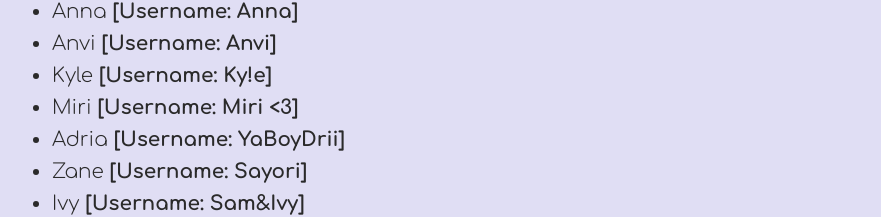
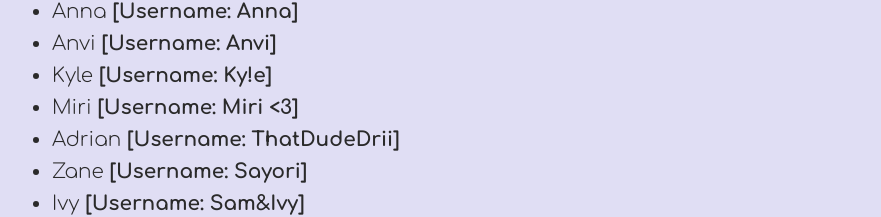
Before and after one commit to shubhangi6464/Welcome-To-The-Community, a plain HTML site: page index.html in a window 1280 px wide. Shown: the part 1939-2156 px from the top of the page, without its empty margins (208-1089 px from the left). Drawn offline with Linux system fonts and the light colour scheme.

Commit message:
Update index.html

```diff
--- a/index.html
+++ b/index.html
@@ -130,7 +130,7 @@ ul {
   <li>Anvi <strong>[Username: Anvi]</strong></li>
   <li>Kyle <strong>[Username: Ky!e]</strong></li>
   <li>Miri <strong>[Username: Miri <3]</strong></li>
-  <li>Adria <strong>[Username: YaBoyDrii]</strong></li>
+  <li>Adrian <strong>[Username: ThatDudeDrii]</strong></li>
   <li>Zane <strong>[Username: Sayori]</strong></li>
   <li>Ivy <strong>[Username: Sam&Ivy]</strong></li>
  </ul>
```
